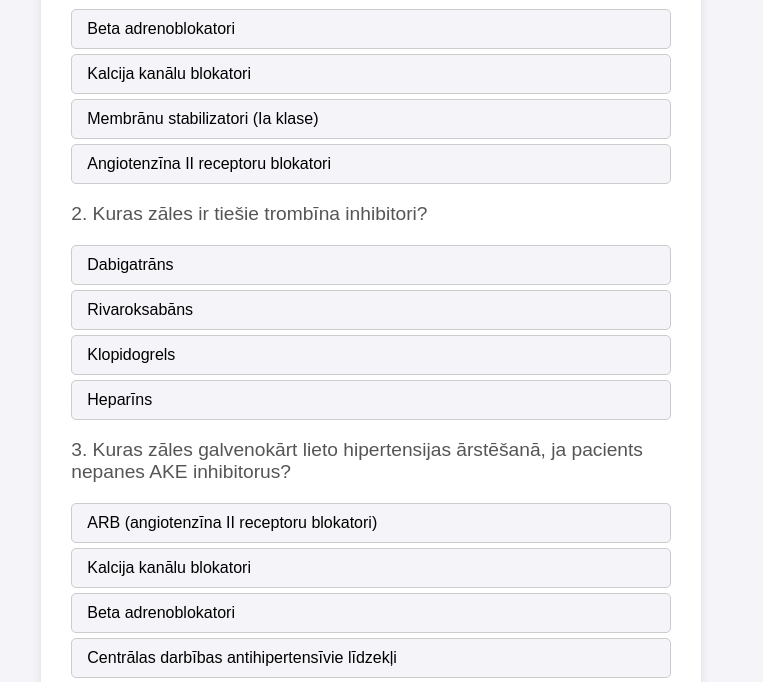
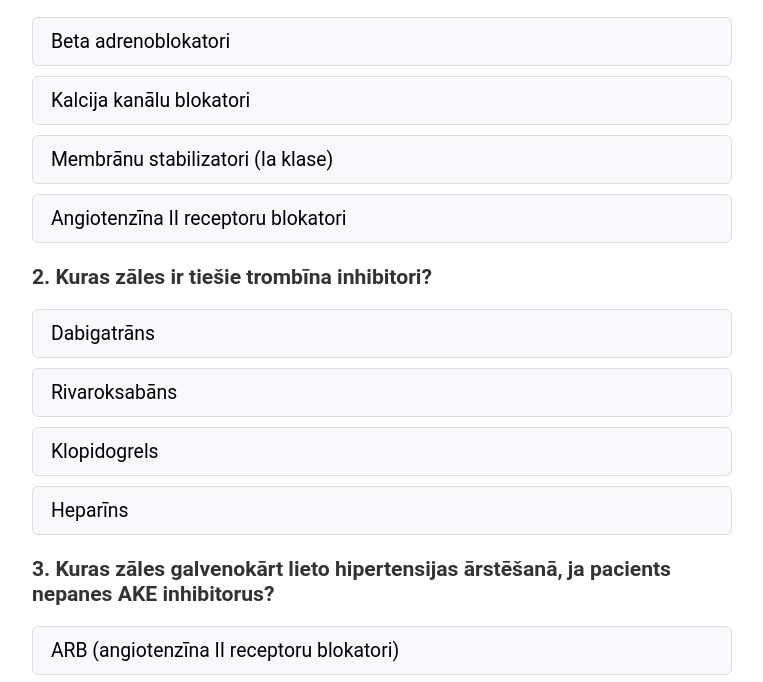
Before and after one commit to neopredelilsya/Kolokvijs-farmakolo-ij-, a plain HTML site: page index.html in a window 1280 px wide. Shown: the part 155-837 px from the top of the page, without its empty margins (106-869 px from the left). Drawn offline with Linux system fonts and the light colour scheme.

Commit message:
Update style.css

```diff
--- a/style.css
+++ b/style.css
@@ -1,6 +1,7 @@
+/* Pamata fontu uzstādījumi, kas atgādina RSU dizainu */
 body {
-    font-family: Arial, sans-serif;
-    background-color: #f4f4f9;
+    font-family: 'Roboto', sans-serif;
+    background-color: #f4f7fb; /* Gaiša pelēkā fona krāsa */
     margin: 0;
     padding: 0;
     display: flex;
@@ -12,40 +13,47 @@
 .container {
     background-color: white;
     border-radius: 10px;
-    padding: 20px 30px;
+    padding: 40px 50px;
     box-shadow: 0 4px 10px rgba(0, 0, 0, 0.1);
-    width: 80%;
-    max-width: 600px;
+    width: 85%;
+    max-width: 700px;
+    font-size: 1.1em;
 }
 
 h1 {
     text-align: center;
-    color: #333;
+    color: #00457c; /* RSU tumši zilā krāsa */
+    font-size: 2em;
+    margin-bottom: 20px;
 }
 
 .question {
     margin-bottom: 20px;
     font-size: 1.2em;
-    color: #555;
+    color: #333; /* Tumši pelēka krāsa tekstam */
+    font-weight: 600;
 }
 
 .answers {
     list-style-type: none;
     padding: 0;
+    margin: 0;
 }
 
 .answer {
-    margin: 5px 0;
-    padding: 10px 15px;
-    border-radius: 5px;
-    background-color: #f4f4f9;
+    margin: 10px 0;
+    padding: 12px 18px;
+    border-radius: 6px;
+    background-color: #f7f9fc;
+    border: 1px solid #ddd;
     cursor: pointer;
     transition: all 0.3s ease;
-    border: 1px solid #ccc;
+    font-size: 1.1em;
 }
 
 .answer:hover {
-    background-color: #e0e0f0;
+    background-color: #e1e8f2;
+    border-color: #b8c7e0;
 }
 
 .answer.correct {
@@ -73,17 +81,17 @@
 
 .shuffle-button {
     display: block;
-    margin: 20px auto;
-    padding: 10px 20px;
-    background-color: #007bff;
+    margin: 30px auto;
+    padding: 12px 20px;
+    background-color: #00457c; /* RSU zilo krāsu tonis */
     color: white;
     border: none;
     border-radius: 5px;
-    font-size: 1em;
+    font-size: 1.1em;
     cursor: pointer;
     transition: background-color 0.3s ease;
 }
 
 .shuffle-button:hover {
-    background-color: #0056b3;
+    background-color: #00395a; /* Tumšāka zila krāsa, kad pele pāri */
 }
```
